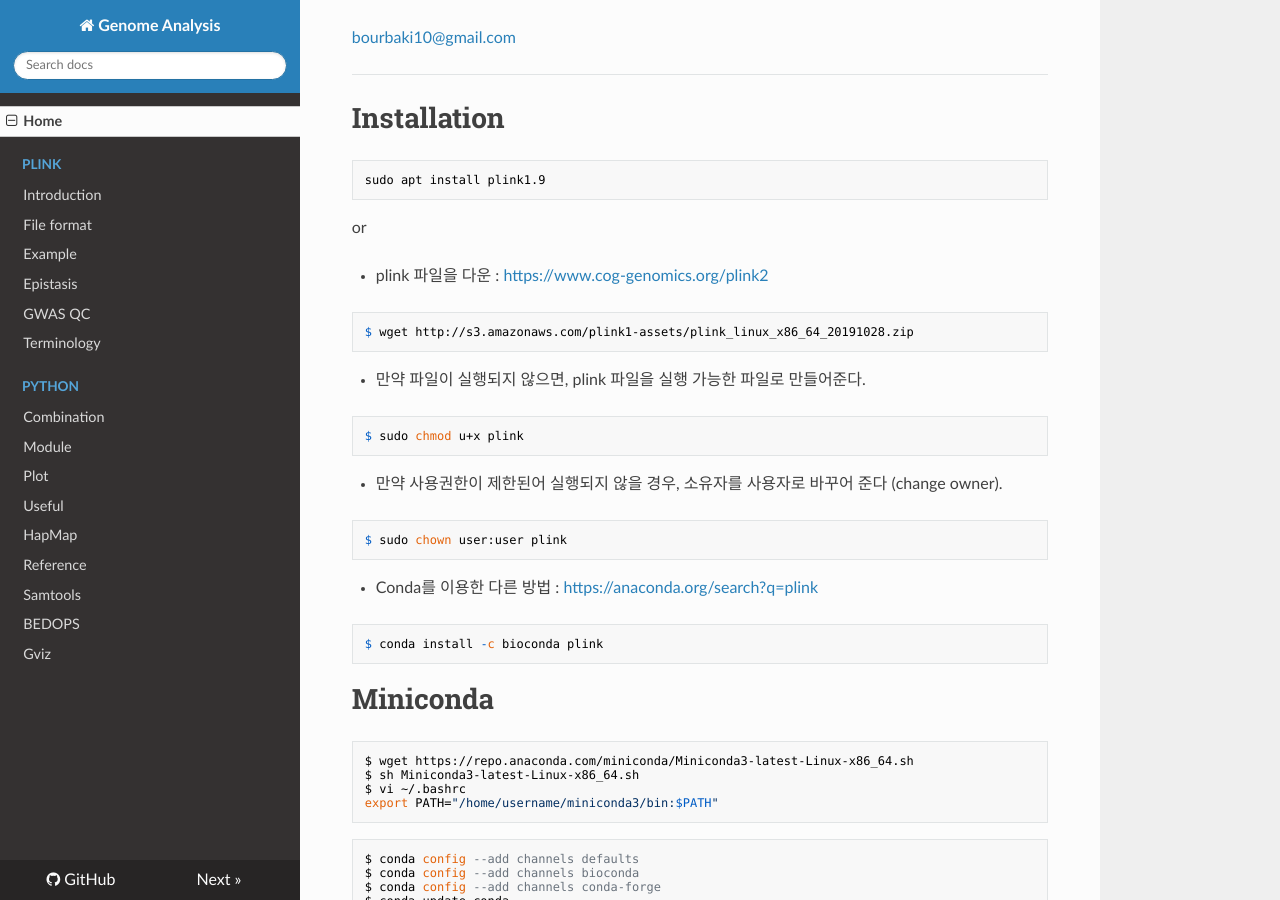
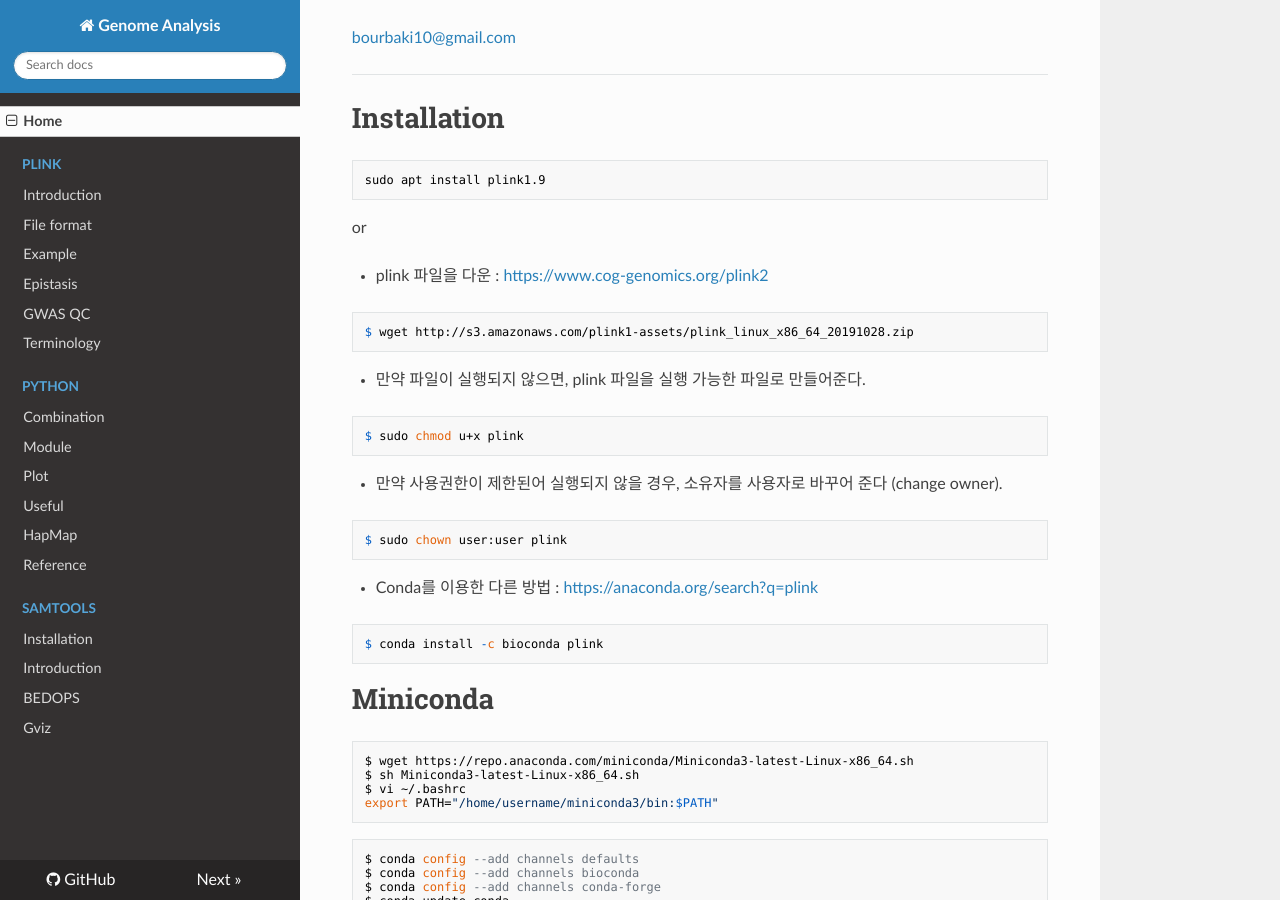
Before and after one commit to WonyoungCho/plink, an MkDocs documentation site: the page built from docs/index.md, in a window 1280 px wide and 900 px high, scrolled down 329 px. Built offline with MkDocs 1.6.1, drawn with Linux system fonts in a browser that asks for light colours; nearby versions of some CDN libraries; old or Windows-style settings are respelled for this version of MkDocs.

Commit message:
Update mkdocs.yml

```diff
--- a/mkdocs.yml
+++ b/mkdocs.yml
@@ -22,7 +22,9 @@ pages:
         - 'Useful' : 'python_useful.md'
     - HapMap: 'hapMap1KG_ch7_8.md'
     - Reference: 'data_ref.md'
-    - Samtools: 'samtools_int.md'
+    - Samtools:
+        - 'Installation' : 'samtools.md'
+        - 'Introduction' : 'samtools_int.md'
     - BEDOPS: 'bedops_int.md'
     - Gviz: 'Gviz_int.md'
 theme: readthedocs
```
